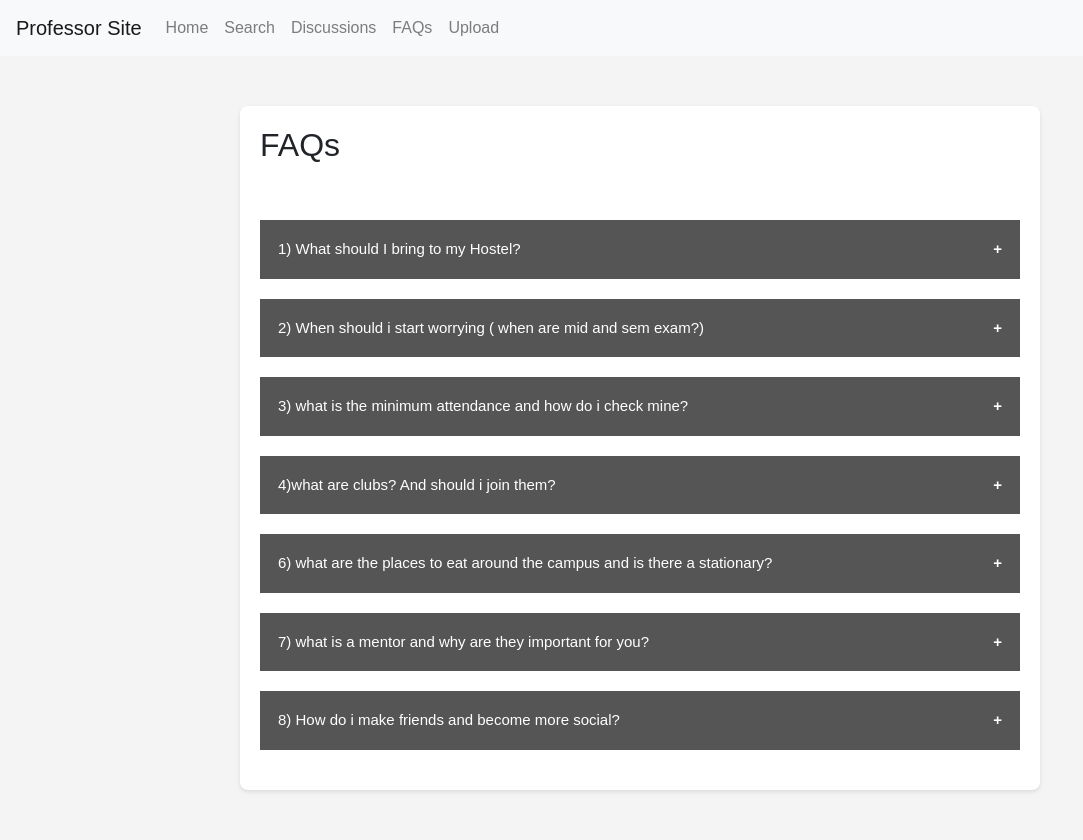
After one commit to mopasha1/collegeweb, a Flask app: page /faqs in a window 1280 px wide. The commit adds this page. Shown: the whole page, without its empty margins (0-1083 px from the left). Run offline with Flask 3, Linux system fonts and the light colour scheme; some libraries are stand-ins or nearby versions.

Commit message:
Final commit

```diff
--- a/main.py
+++ b/main.py
@@ -14,8 +14,7 @@ questions = db['questions']
 # Routes
 @app.route('/')
 def index():
-    reviews = collection.find({})
-    return redirect('search')
+    return redirect('home')
 
 # @app.route('/add_review/<professorid>', methods=['POST'])
 # def add_review(professorid):
@@ -98,6 +97,17 @@ def discuss(questionid):
 ))
 
 
+@app.route('/faqs')
+def faqs():
+    return render_template('faqs.html')
 
+@app.route('/upload')
+def upload():
+    return render_template('upload.html')
+
+
+@app.route('/home')
+def home():
+    return render_template('home.html')
 if __name__ == '__main__':
     app.run(debug=True)
--- a/templates/discuss.html
+++ b/templates/discuss.html
@@ -84,6 +84,12 @@
                 <li class="nav-item active">
                     <a class="nav-link" href="/discussions">Discussions</a>
                 </li>
+                <li class="nav-item">
+                    <a class="nav-link" href="/faqs">FAQs</a>
+                </li>
+                <li class="nav-item">
+                    <a class="nav-link" href="/upload">Upload</a>
+                </li>
             </ul>
         </div>
     </nav>
--- a/templates/discussions.html
+++ b/templates/discussions.html
@@ -88,6 +88,12 @@
                 <li class="nav-item active">
                     <a class="nav-link" href="/discussions">Discussions</a>
                 </li>
+                <li class="nav-item">
+                    <a class="nav-link" href="/faqs">FAQs</a>
+                </li>
+                <li class="nav-item">
+                    <a class="nav-link" href="/upload">Upload</a>
+                </li>
             </ul>
         </div>
     </nav>
--- /dev/null
+++ b/templates/faqs.html
@@ -0,0 +1,220 @@
+<!DOCTYPE html>
+<html>
+<head>
+<meta name="viewport" content="width=device-width, initial-scale=1">
+<!-- Bootstrap CSS -->
+<link href="https://stackpath.bootstrapcdn.com/bootstrap/4.5.2/css/bootstrap.min.css" rel="stylesheet">
+<style>
+body {
+  padding: 20px;
+}
+
+.container {
+  max-width: 800px;
+  margin: 0 auto;
+}
+
+.collapsible {
+  background-color: #555;
+  color: white;
+  cursor: pointer;
+  padding: 18px;
+  width: 100%;
+  border: none;
+  text-align: left;
+  outline: none;
+  font-size: 15px;
+  margin-bottom: 10px;
+}
+
+.active, .collapsible:hover {
+  background-color: #333;
+}
+
+.collapsible:after {
+  content: '\002B';
+  color: white;
+  font-weight: bold;
+  float: right;
+  margin-left: 5px;
+}
+
+.active:after {
+  content: "\2212";
+}
+
+.content {
+  padding: 0 18px;
+  max-height: 0;
+  overflow: hidden;
+  transition: max-height 0.2s ease-out;
+  background-color: #f1f1f1;
+  margin-bottom: 10px;
+}
+</style>
+<link href="https://stackpath.bootstrapcdn.com/bootstrap/4.5.2/css/bootstrap.min.css" rel="stylesheet">
+    <!-- Your custom CSS -->
+    <link rel="stylesheet" href="{{ url_for('static', filename='css/main.css') }}">
+    <!-- Font Awesome -->
+    <link rel="stylesheet" href="https://cdnjs.cloudflare.com/ajax/libs/font-awesome/5.15.4/css/all.min.css">
+</head>
+<body>
+    <nav class="navbar navbar-expand-lg navbar-light bg-light">
+        <a class="navbar-brand" href="#">Professor Site</a>
+        <button class="navbar-toggler" type="button" data-toggle="collapse" data-target="#navbarSupportedContent"
+            aria-controls="navbarSupportedContent" aria-expanded="false" aria-label="Toggle navigation">
+            <span class="navbar-toggler-icon"></span>
+        </button>
+
+        <div class="collapse navbar-collapse" id="navbarSupportedContent">
+            <ul class="navbar-nav mr-auto">
+                <li class="nav-item">
+                    <a class="nav-link" href="/">Home</a>
+                </li>
+                <li class="nav-item">
+                    <a class="nav-link" href="/search">Search</a>
+                </li>
+                <li class="nav-item">
+                    <a class="nav-link" href="/discussions">Discussions</a>
+                </li>
+                <li class="nav-item">
+                    <a class="nav-link" href="/faqs">FAQs</a>
+                </li>
+                <li class="nav-item">
+                    <a class="nav-link" href="/upload">Upload</a>
+                </li>
+            </ul>
+        </div>
+    </nav>
+<div class="container">
+    <h2>FAQs</h2><br><br>
+
+    <button class="collapsible">1)	What should I bring to my Hostel?</button>
+    <div class="content">
+        <p>1.	Locks
+            2.	Table Lamps
+            3.	Broom, Dust cleaning brush
+            4.	Dusting Cloth
+            5.	Dustbins and Dustbin polybags
+            6.	Doormats
+            Toiletries
+            1.	Bathing Soaps
+            2.	Shampoo
+            3.	Face Packs
+            4.	Hair Oil/Gel
+            5.	Comb
+            6.	Toothbrushes, Toothpaste
+            7.	Shaving Kit
+            8.	Washing Powder and Brush
+            9.	Buckets and mugs
+            10.	Hand wash
+            Cosmetics
+            1.	Powder
+            2.	Deodorants (you will need it!)
+            3.	Creams and Moisturisers
+            Miscellaneous and Stationary
+            1.	Medicines
+            2.	School Bag
+            3.	Textbooks from book lending scheme
+            4.	Pens, Pencils etc
+            5.	Rough Papers/Books
+            6.	Scientific Calculator
+            7.	Stapler and Punch holes
+            8.	Hangars for clothes
+
+            Necessary Things
+            1.	Academic Original Documents (To be submitted for verification, EAMCET Documents, Xeroxes #Do whatever is asked by college management)
+            2.	Other Personal Documents (Scholarship documents, Passport, Aadhaar Card, Passport sized photos)
+            3.	Alarm Clock
+            4.	Pendrive
+            5.	Laptop
+            6.	Iron
+            7.	Clips to hang your clothes
+            8.	Torch /Emergency Light
+            9.	Bring anything that interests you or you have a passion for!
+            10.	Gaming accessories
+            </p>
+    </div>
+
+    <button class="collapsible">2) When should i start worrying ( when are mid and sem exam?)</button>
+    <div class="content">
+        <p>
+            Most people in your friend group and most of your batchmates will only worry about exams one day before they have it
+            As a fresher, it is advised for you to maintain a good gpa in your first year, as it is easier to get good grades in 1st year compared to the latter years
+
+            Check the academic calendar from the college website for more info regarding dates
+            https://sreenidhi.edu.in/academic-calendars/
+
+            </p>
+    </div>
+    <button class="collapsible">3) what is the minimum attendance and how do i check mine?</button>
+    <div class="content">
+        <p>
+            The minimum attendance is 75% with a 10% relaxation with a condonation fee, so it is in actuality a 65%
+You can check your attendance using a student created attendance portal
+
+https://snist.netlify.app/login
+
+            </p>
+    </div>
+    <button class="collapsible">4)what are clubs? And should i join them?</button>
+    <div class="content">
+        <p>
+            Clubs are student groups that share a common interest in a field, you will find multiple clubs in SNIST here is the list<br>
+<br>
+1. Robotics Club · <br>
+2. Art's Club · <br>
+3. Tech Vision Club ·<br>
+4. ECA Club ·<br>
+5. Bachpan Prayas Club ·<br>
+6. SPC<br>
+7. IEEE<br>
+8. Electronix club<br>
+9. AI club<br>
+10. Sports club<br>
+11. NSS<br>
+<br>
+Do note, Join clubs in the first year but not many, make sure to focus on one where there's a better chance of promotion and the one you have a genuine interest in . Don't join clubs after first year, they will just slave off your labour and won't reward you.
+
+
+            </p>
+    </div>
+    <button class="collapsible">6) what are the places to eat around the campus and is there a stationary?</button>
+    <div class="content">
+        <img src = {{url_for('static', filename='/public/college.png')}}>
+
+    </div>
+    <button class="collapsible">7) what is a mentor and why are they important for you?</button>
+    <div class="content">
+        <p>Several students decide midway through the school year that they are not interested in engineering. Maybe they don’t want to work in their field of study. Make sure you’re getting the correct guidance and making an informed decision based on your interests and not the aptitude to overcome this type of difficulty, which is common and manageable.
+        You can get help with that via mentoring. Find yourself a mentor. In order to help you discover your ideal job path, they offer comprehensive career assessments to help you identify the points where your personality, interests, and abilities come together.
+        </p>
+
+    </div>
+    <button class="collapsible">8) How do i make friends and become more social?</button>
+    <div class="content">
+        <p>If you want to pick and choose your buddies, it won’t work. Your degree’s most crucial components are networking, interacting with others, and receiving or offering assistance. Maintain a positive social profile since you never know who you might need to aid you in the future. It’s possible that you won’t always get to work with the partner you wanted, but view it as a challenge and develop the ability to get along with and collaborate with a variety of people. Keep in mind that a good leader goes alongside the group, not in front of it.
+        </p>
+
+    </div>
+</div>
+
+<script>
+var coll = document.getElementsByClassName("collapsible");
+var i;
+
+for (i = 0; i < coll.length; i++) {
+  coll[i].addEventListener("click", function() {
+    this.classList.toggle("active");
+    var content = this.nextElementSibling;
+    if (content.style.maxHeight){
+      content.style.maxHeight = null;
+    } else {
+      content.style.maxHeight = content.scrollHeight + "px";
+    }
+  });
+}
+</script>
+
+</body>
+</html>
--- a/templates/search.html
+++ b/templates/search.html
@@ -143,6 +143,12 @@
                 <li class="nav-item">
                     <a class="nav-link" href="/discussions">Discussions</a>
                 </li>
+                <li class="nav-item">
+                    <a class="nav-link" href="/faqs">FAQs</a>
+                </li>
+                <li class="nav-item">
+                    <a class="nav-link" href="/upload">Upload</a>
+                </li>
             </ul>
         </div>
     </nav>
--- a/templates/view.html
+++ b/templates/view.html
@@ -58,6 +58,12 @@
                 </li>
                 <li class="nav-item">
                     <a class="nav-link" href="/discussions">Discussions</a>
+                </li>
+                <li class="nav-item">
+                    <a class="nav-link" href="/faqs">FAQs</a>
+                </li>
+                <li class="nav-item">
+                    <a class="nav-link" href="/upload">Upload</a>
                 </li>
             </ul>
         </div>
```
Also changed, not shown: templates/home.html (added, +82 -0 lines), templates/upload.html (added, +94 -0 lines), static/public/college.png (added), 1 other file.
